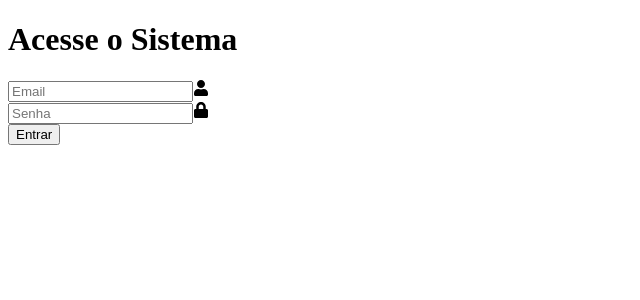
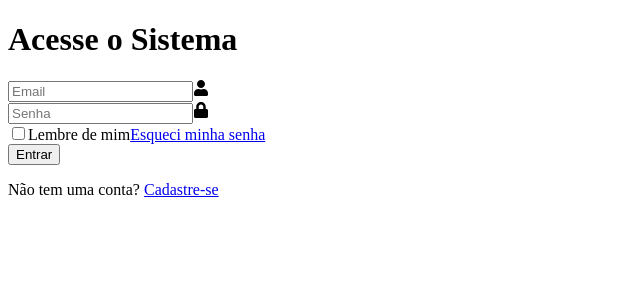
Before and after one commit to pan-ti/pagina-login, a React (Vite) app: page / in a window 1280 px wide. Shown: the top 300 px of the page, without its empty margins (0-640 px from the left). Built offline with nearby package versions, Linux system fonts and the light colour scheme.

Commit message:
Adicionado o componente Login com formulário funcional em React.Inclusão de funcionalidade para Lembre de mim e recuperação de senha.Configurção de  envio do formulário com validação básica via handleSubmit.

```diff
--- a/src/Components/Login/Login.jsx
+++ b/src/Components/Login/Login.jsx
@@ -1,19 +1,46 @@
-import {FaUser, FaLock} from 'react-icons/fa'
+import { FaUser, FaLock } from "react-icons/fa";
+
+import { useState } from "react";
+
+import "./Login.css";
 
 const Login = () => {
+
+    const {username, setUsername} = useState('');
+    const {password, setPassword} = useState('');
+
+    const handleSubmit = (event) => {
+        event.preventDefault();
+        console.log("Envio")
+    }
+
   return (
     <div className="container">
-      <form>
+      <form onSubmit={handleSubmit}>
         <h1>Acesse o Sistema</h1>
         <div>
-          <input type="email" placeholder="Email" />
-        <FaUser className='icon'/>
+          <input type="email" placeholder="Email" onChange={(e) => setUsername(e.target.value)} />
+          <FaUser className="icon" />
         </div>
         <div>
           <input type="password" placeholder="Senha" />
-        <FaLock className='icon'/>
+          <FaLock className="icon" />
         </div>
+        <div className="recall-forget">
+          <label>
+            <input type="checkbox" />
+            Lembre de mim
+          </label>
+          <a href="#">Esqueci minha senha</a>
+        </div>
+
         <button>Entrar</button>
+
+        <div className="signup-link">
+          <p>
+            Não tem uma conta? <a href="#">Cadastre-se</a>
+          </p>
+        </div>
       </form>
     </div>
   );
```
